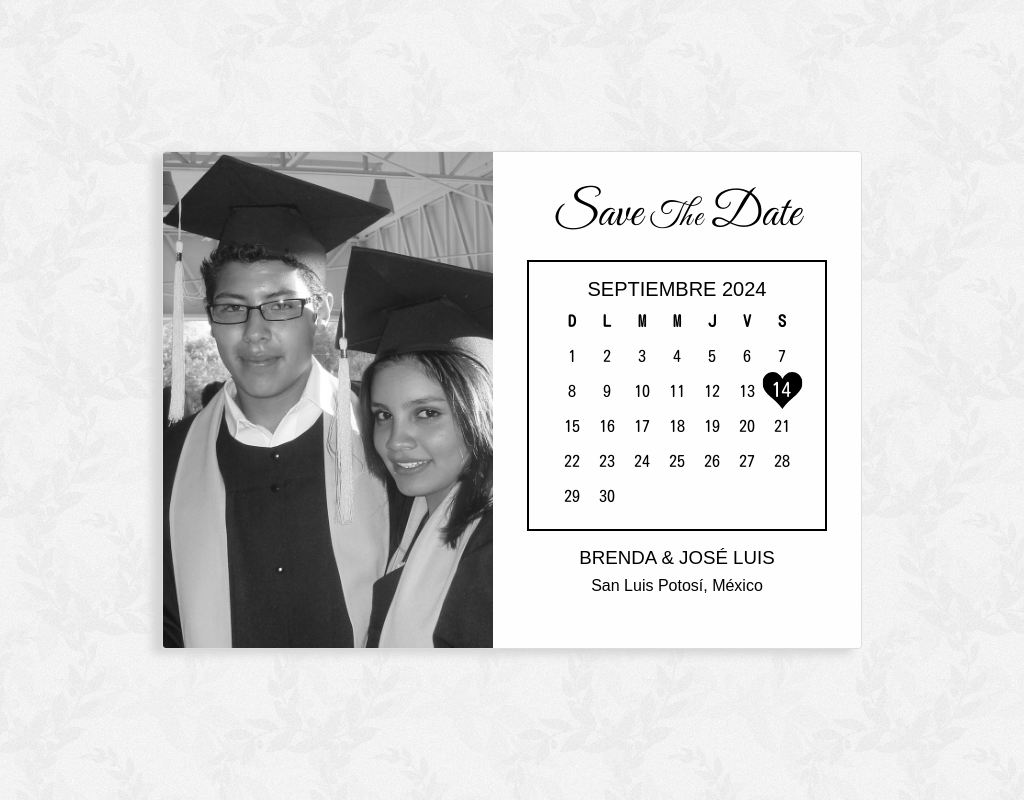
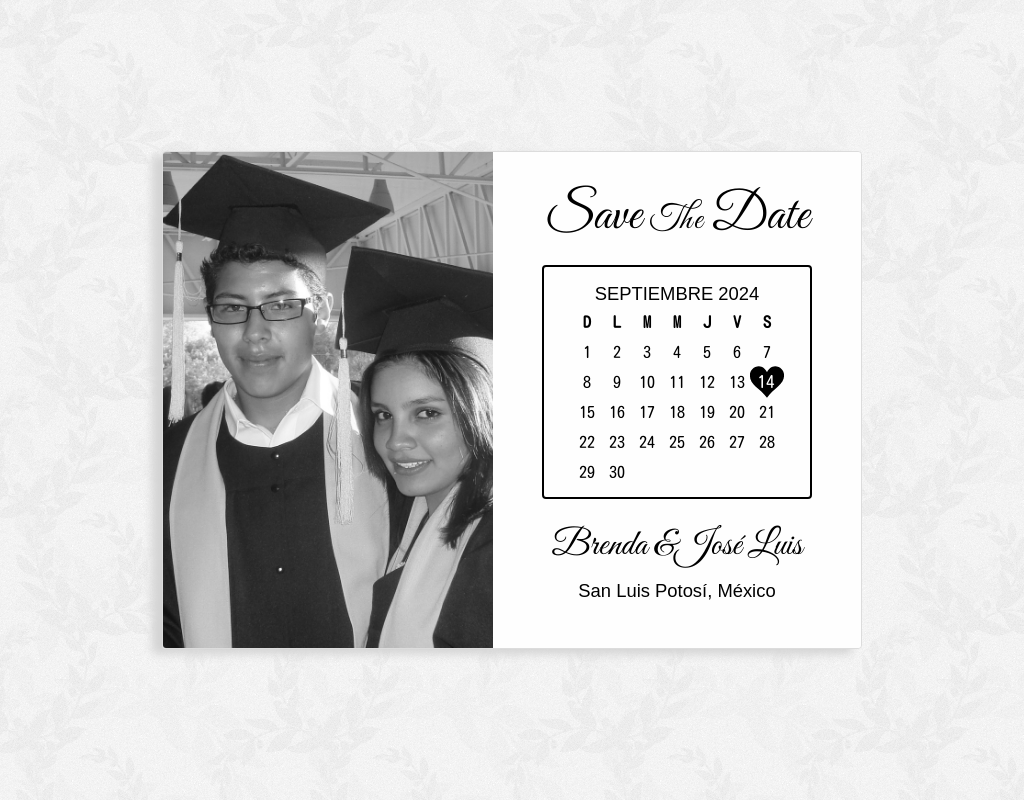
Before and after one commit to jluisacosta/brendayjoseluis.love, a Next.js app: page / in a window 1024 px wide. Built offline with nearby package versions, Linux system fonts and the light colour scheme; a web font is replaced by a local one.

Commit message:
feat(layout): Tweak fonts, spacing and sizing for all viewports

```diff
--- a/src/app/components/Calendar/Calendar.module.scss
+++ b/src/app/components/Calendar/Calendar.module.scss
@@ -1,7 +1,8 @@
 .container {
   width: 375px;
-  padding: 20px 0;
+  padding: 20px 0 14px;
   border: 3px solid black;
+  border-radius: 4px;
   display: flex;
   flex-direction: column;
   align-items: center;
@@ -12,23 +13,24 @@
 }
 
 .table {
-  width: 280px;
+  width: 294px;
   display: flex;
   flex-wrap: wrap;
 }
 
 .cell {
-  height: 40px;
-  width: 40px;
+  height: 42px;
+  width: 42px;
   display: flex;
   justify-content: center;
   align-items: center;
+  font-size: 1.3rem;
 }
 
 .heart {
   fill: black;
   position: relative;
-  width: 40px;
+  width: 42px;
   animation: pulse 1.5s ease infinite;
 }
 
@@ -41,26 +43,54 @@
 /* Tablet and Smaller Desktop */
 @media (min-width: 769px) and (max-width: 1024px) {
   .container {
-    width: 300px;
-    padding: 16px 0;
+    width: 270px;
+    padding: 16px 0 10px;
     border-width: 2px;
   }
 
   .heading {
-    font-size: 1.25em;
+    font-size: 1.15rem;
     margin-bottom: 2px;
   }
 
   .table {
-    width: 245px;
+    width: 210px;
   }
 
   .cell {
-    height: 35px;
-    width: 35px;
+    height: 30px;
+    width: 30px;
+    font-size: 1rem;
   }
 
   .heart {
-    width: 35px;
+    width: 30px;
   }
 }
+
+/* Mobile */
+@media (max-width: 768px) {
+  .container {
+    width: 320px;
+    padding: 0;
+    border: none;
+  }
+
+  .heading {
+    font-size: 1.2rem;
+  }
+
+  .table {
+    width: 280px;
+  }
+
+  .cell {
+    font-size: 1rem;
+    height: 40px;
+    width: 40px;
+  }
+
+  .heart {
+    width: 40px;
+  }
+}
--- a/src/app/components/Card/DesktopCard.module.scss
+++ b/src/app/components/Card/DesktopCard.module.scss
@@ -32,7 +32,12 @@
   padding: 50px;
 
   h3 {
+    font-size: 3rem;
     margin: 2rem 0 1rem;
+  }
+
+  h4 {
+    font-size: 1.5rem;
   }
 }
 
@@ -61,7 +66,12 @@
     padding: 32px;
 
     h3 {
-      margin: 1rem 0 .5rem;
+      font-size: 2.25rem;
+      margin: 1.5rem 0 .75rem;
+    }
+
+    h4 {
+      font-size: 1.15rem;
     }
   }
 }
--- a/src/app/components/Card/DesktopCard.tsx
+++ b/src/app/components/Card/DesktopCard.tsx
@@ -1,4 +1,4 @@
-import { encodeC } from '../../fonts';
+import { encodeC, greatVibes } from '../../fonts';
 import Calendar from '../Calendar';
 import Carousel from '../Carousel';
 import { CAROUSEL_1, CAROUSEL_2, CAROUSEL_3 } from '../Carousel/images';
@@ -22,7 +22,7 @@
       <div className={styles.descriptionPanel}>
         <Heading />
         <Calendar />
-        <h3 className={encodeC.className}>BRENDA &amp; JOSÉ LUIS</h3>
+        <h3 className={greatVibes.className}>Brenda &amp;José Luis</h3>
         <h4 className={encodeC.className}>San Luis Potosí, México</h4>
       </div>
     </>
--- a/src/app/components/Card/MobileCard.module.scss
+++ b/src/app/components/Card/MobileCard.module.scss
@@ -11,14 +11,15 @@
   padding: 32px 0 48px;
 
   h3 {
-    margin: 1rem 0 .5rem;
+    font-size: 2.5rem;
+    margin: 1.25rem 0 .5rem;
   }
 }
 
 .photoPanel {
-  width: 375px;
-  height: 375px;
-  margin-bottom: 2rem;
+  width: 280px;
+  height: 280px;
+  margin-bottom: 1.5rem;
   border-radius: 50%;
   overflow: hidden;
   flex-shrink: 0;
--- a/src/app/components/Card/MobileCard.tsx
+++ b/src/app/components/Card/MobileCard.tsx
@@ -1,4 +1,4 @@
-import { encodeC } from '../../fonts';
+import { encodeC, greatVibes } from '../../fonts';
 import Calendar from '../Calendar';
 import Carousel from '../Carousel';
 import { CAROUSEL_ALL } from '../Carousel/images';
@@ -13,7 +13,7 @@
         <Carousel images={CAROUSEL_ALL} />
       </div>
       <Calendar />
-      <h3 className={encodeC.className}>BRENDA &amp; JOSÉ LUIS</h3>
+      <h3 className={greatVibes.className}>Brenda &amp;José Luis</h3>
       <h4 className={encodeC.className}>San Luis Potosí, México</h4>
     </div>
   );
--- a/src/app/components/Heading/Heading.module.scss
+++ b/src/app/components/Heading/Heading.module.scss
@@ -1,16 +1,16 @@
 .heading {
-  font-size: 4rem;
-  margin-bottom: 2rem;
+  font-size: 5rem;
+  margin-bottom: 1rem;
 
   span {
-    font-size: 70%;
+    font-size: 65%;
   }
 }
 
 /* Tablet and Smaller Desktop */
 @media (max-width: 1024px) {
   .heading {
-    font-size: 3rem;
+    font-size: 3.25rem;
     margin-bottom: 1rem;
   }
 }
@@ -18,7 +18,6 @@
 /* Mobile */
 @media (max-width: 768px) {
   .heading {
-    font-size: 4rem;
-    margin-bottom: 1rem;
+    font-size: 3.5rem;
   }
 }
--- a/src/app/fonts.ts
+++ b/src/app/fonts.ts
@@ -7,12 +7,12 @@
 
 export const encodeC = EncodeCon({
   subsets: ['latin'],
-  weight: ['400'],
+  weight: ['300'],
 });
 
 export const encodeX = EncodeExp({
   subsets: ['latin'],
-  weight: ['400'],
+  weight: ['500'],
 });
 
 export const greatVibes = GreatVibes({
--- a/src/app/page.module.scss
+++ b/src/app/page.module.scss
@@ -36,7 +36,7 @@
   }
 }
 
-@media (max-width: 768px) and (max-height: 972px/*THE HEIGHT OF THE CARD*/) {
+@media (max-width: 768px) and (max-height: 822px) {
   .main {
     height: auto;
   }
```
